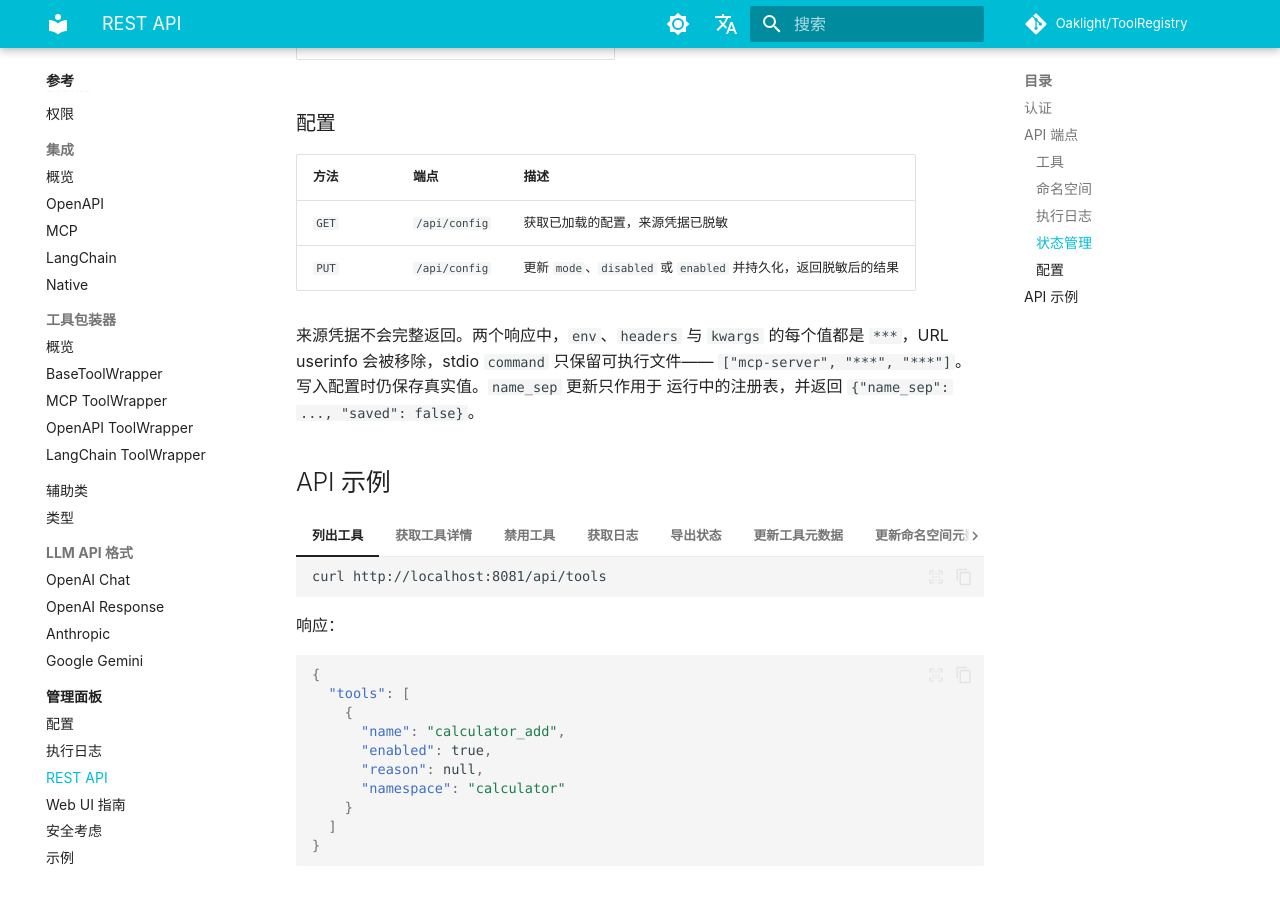
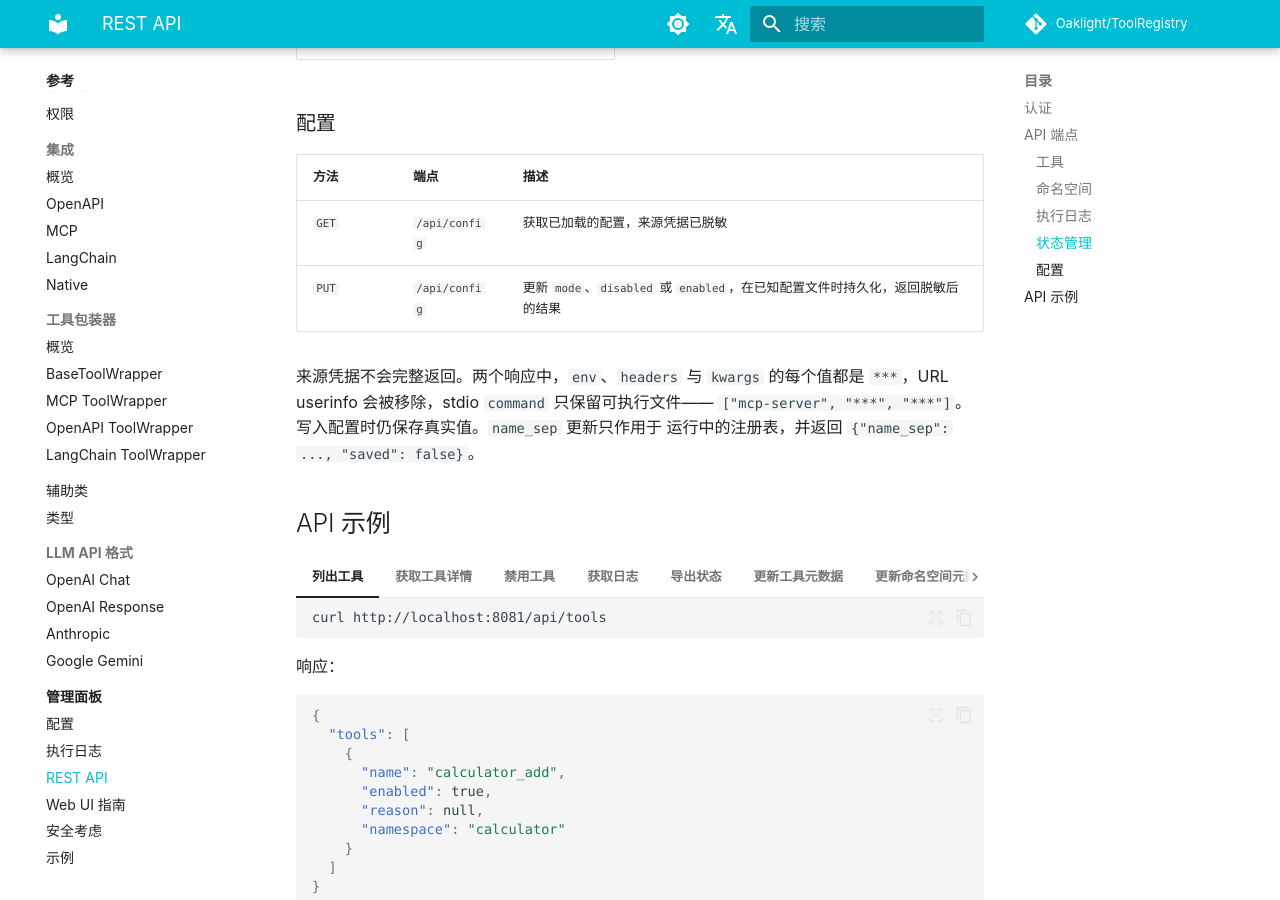
Before and after one commit to Oaklight/ToolRegistry, an MkDocs documentation site: the page built from docs/admin/rest-api.md, in a window 1280 px wide and 900 px high, scrolled down 1786 px. Built offline with MkDocs 1.6.1 and Material for MkDocs 9.7.7, drawn with Linux system fonts in a browser that asks for light colours; some web fonts are replaced; comment, search, counter and statistics services are not loaded.

Commit message:
docs(admin): 说明 PUT /api/config 的持久化条件

```diff
--- a/docs/admin/rest-api.md
+++ b/docs/admin/rest-api.md
@@ -54,7 +54,7 @@ curl -H "Authorization: Bearer YOUR_TOKEN" http://localhost:8081/api/tools
 | 方法 | 端点 | 描述 |
 |------|------|------|
 | `GET` | `/api/config` | 获取已加载的配置，来源凭据已脱敏 |
-| `PUT` | `/api/config` | 更新 `mode`、`disabled` 或 `enabled` 并持久化，返回脱敏后的结果 |
+| `PUT` | `/api/config` | 更新 `mode`、`disabled` 或 `enabled`，在已知配置文件时持久化，返回脱敏后的结果 |
 
 来源凭据不会完整返回。两个响应中，`env`、`headers` 与 `kwargs` 的每个值都是
 `***`，URL userinfo 会被移除，stdio `command` 只保留可执行文件——
```
